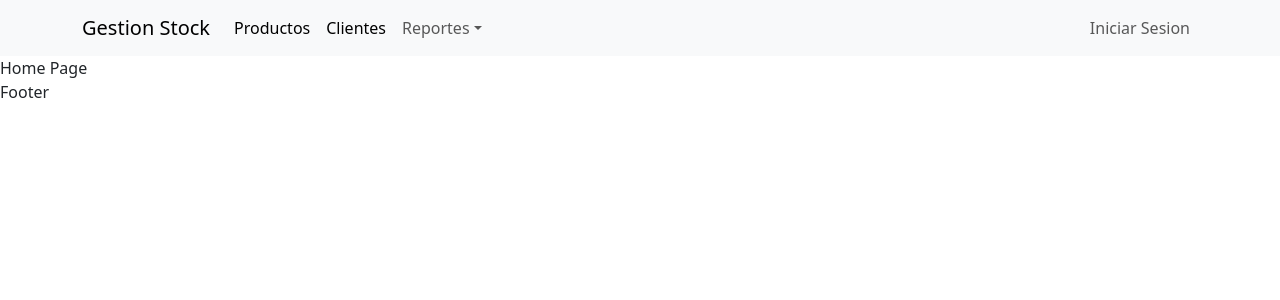
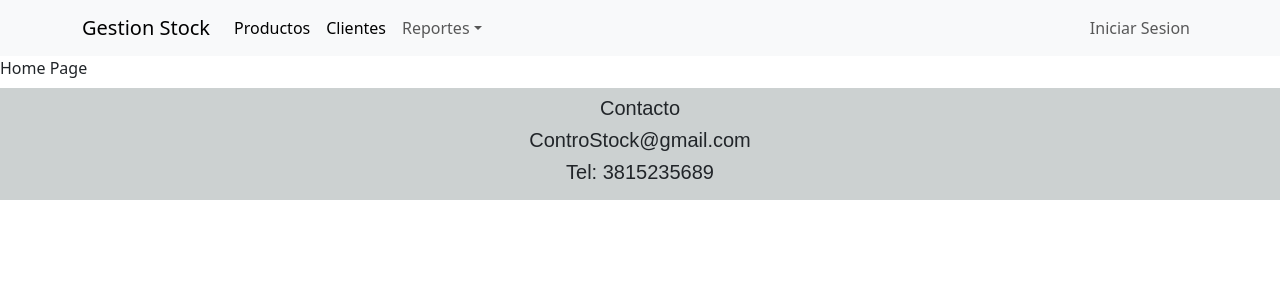
Before and after one commit to juanjobazan/gestion_stock_front, a React (Vite) app: page / in a window 1280 px wide. Shown: the top 300 px of the page. Built offline with nearby package versions, Linux system fonts and the light colour scheme.

Commit message:
Se crea footer basico

```diff
--- a/src/components/FooterC.jsx
+++ b/src/components/FooterC.jsx
@@ -1,10 +1,24 @@
 import React from 'react'
 
+import '../css/Footer.css'
 const FooterC = () => {
   return (
-    <div>
-      Footer
-    </div>
+   <>
+    <footer className="footer">
+        <div className="container mt-2">
+            <div className="row text-center py-2">
+
+                <div className="col-sm-12 col-md-12 col-lg-12">
+                <h5 className="">Contacto</h5>
+                <h5 className="">ControStock@gmail.com</h5>
+                <h5 className="">Tel: 3815235689</h5>
+
+
+                </div>
+            </div >
+        </div >
+    </footer >
+    </>
   )
 }
 
--- /dev/null
+++ b/src/css/Footer.css
@@ -0,0 +1,9 @@
+footer {
+    margin-top: auto;
+    background-color:#CCD1D1 ;
+    background-attachment: fixed;
+    background-size: cover;
+    font-family: 'Poppins', sans-serif;
+    font-weight:bold;
+
+}
```
